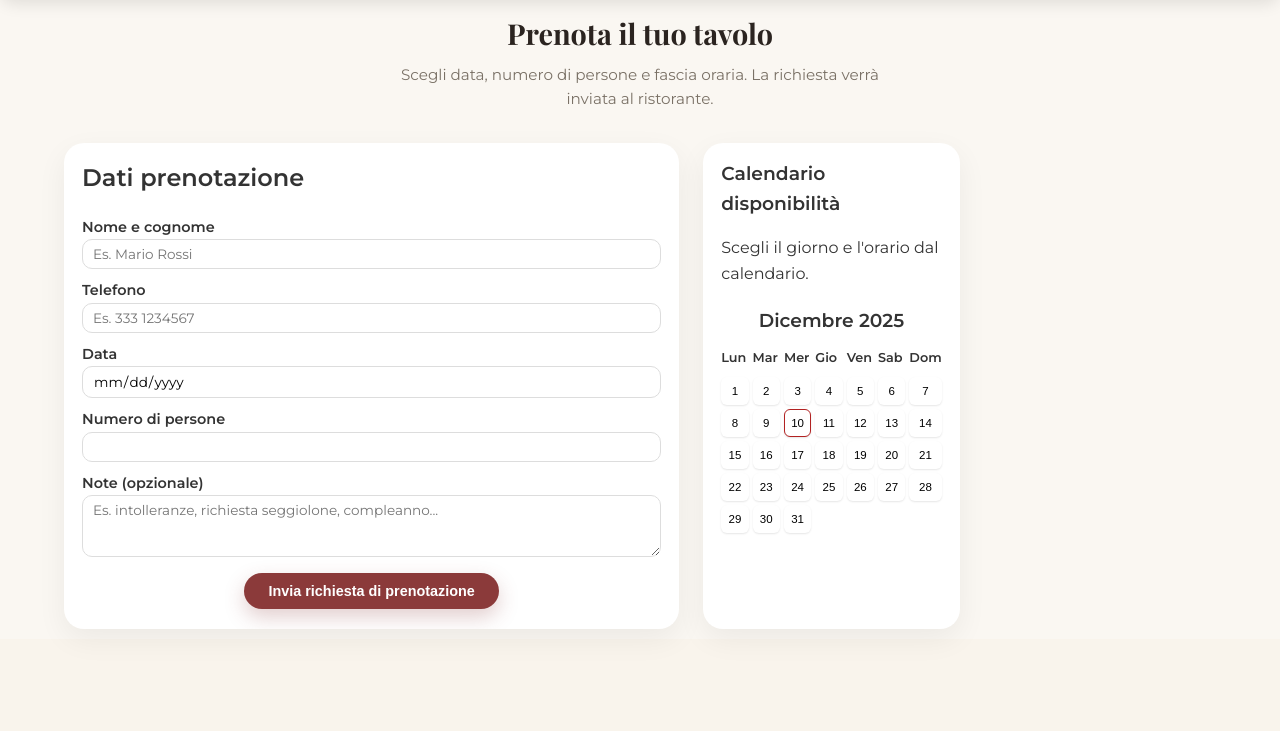
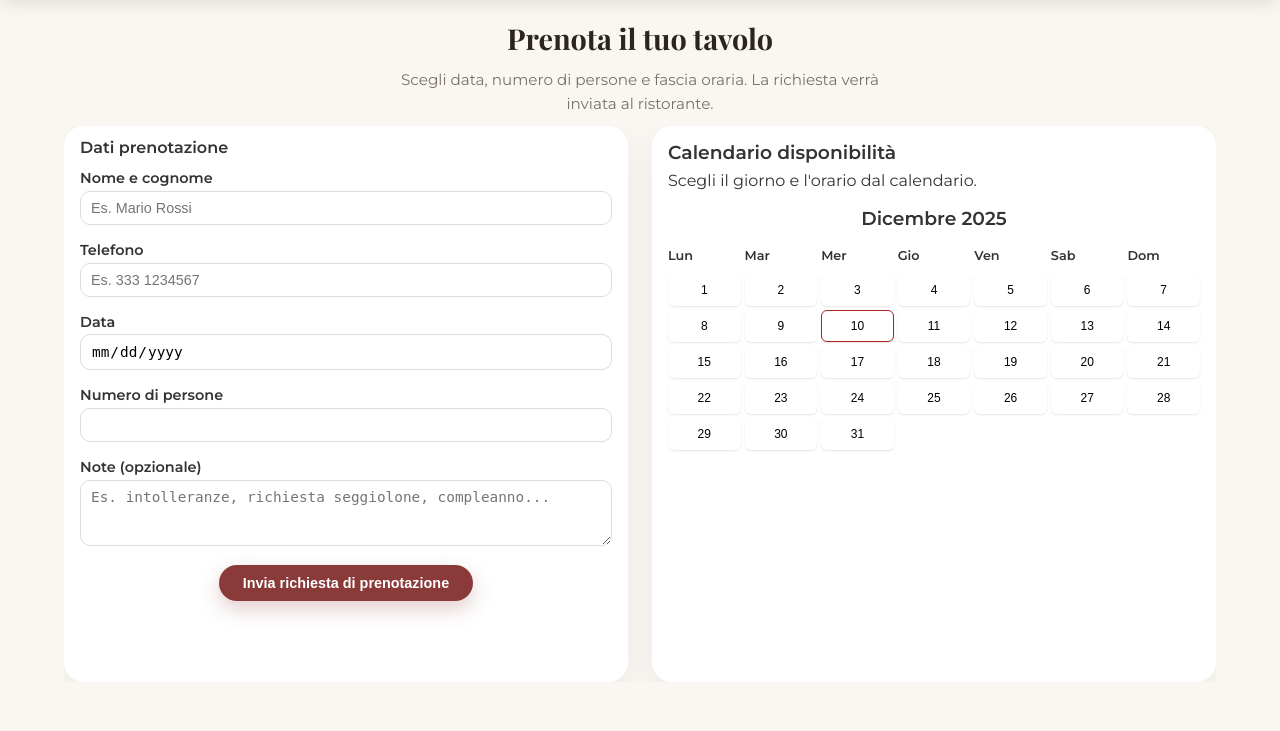
Before and after one commit to kawtar-c/SoftSprint, a PHP site: page /public/prenotazione.php in a window 1280 px wide. Shown: the part 69-800 px from the top of the page. Run offline with PHP 8.4, Linux system fonts and the light colour scheme.

Commit message:
modifica classe prenotazione
modifica per adattare le tabelle

```diff
--- a/css/style.css
+++ b/css/style.css
@@ -604,7 +604,7 @@ body > footer {
   opacity: 1;
   visibility: visible;
 }
-
+/* PAGINA MENU */
 /* HERO BLUR PER PAGINA MENU */
 .hero-blur {
   position: relative;
@@ -1067,19 +1067,7 @@ body > footer {
   background: #732f2f;
 }
 
-/* COLONNA DESTRA: RIEPILOGO ORDINE */
-
-.order-panel {
-  background: var(--light);
-  padding: 1rem;
-  border-radius: 14px;
-  box-shadow: 0 8px 24px rgba(0, 0, 0, 0.08);
-  max-height: calc(100vh - 200px);
-  overflow-y: auto;
-  display: flex;
-  flex-direction: column;
-  gap: 1rem;
-}
+
 
 .order-header {
   display: flex;
@@ -1171,18 +1159,6 @@ body > footer {
   font-size: 0.9rem;
 }
 
-/* RESPONSIVE */
-
-@media (max-width: 900px) {
-  .waiter-layout {
-    grid-template-columns: 1fr;
-  }
-
-  .menu-panel,
-  .order-panel {
-    max-height: none;
-  }
-}
 
 /* STILI PER LA PAGINA AMMINISTRATORE */
 /* STILE DEI TAB */
@@ -2408,156 +2384,138 @@ body > footer {
   font-size: 0.9rem;
 }
 
-/* RESPONSIVE */
-
-@media (max-width: 900px) {
-  .waiter-layout {
-    grid-template-columns: 1fr;
-  }
-
-  .menu-panel,
-  .order-panel {
-    max-height: none;
-  }
-}
 /* ============================= */
 /* PRENOTAZIONE ONLINE – TAVOLO  */
 /* ============================= */
 
-/* Render pagina più compatta */
+/* Sezione prenotazione */
 .booking-section {
-  padding: 20px 0 !important;
+  padding: 20px 0;
   background: #faf7f2;
 }
 
-/* Layout colonne più stretto */
-.booking-grid {
-  display: grid;
-  grid-template-columns: minmax(0, 1.2fr) minmax(0, 1fr);
-  gap: 24px !important;     /* ↓ ridotto da 40px */
-  align-items: stretch;
-}
-
+/* CONTENITORE DUE COLONNE */
+#prenotazione .booking-grid {
+  display: flex;
+  gap: 24px;
+  align-items: stretch;        /* colonne alte uguali */
+}
+
+/* Mobile: una colonna sola */
 @media (max-width: 900px) {
-  .booking-grid {
-    grid-template-columns: 1fr;
+  #prenotazione .booking-grid {
+    flex-direction: column;
   }
 }
 
-/* BOX FORM E BOX CALENDARIO PIÙ COMPATTI */
-#prenotazione .order-panel,
-.booking-slots {
+/* BOX BIANCHI (FORM + CALENDARIO) */
+#prenotazione .booking-grid > .order-panel {
+  flex: 1 1 0;                 /* 50% - 50% di larghezza */
+  min-width: 0;                /* permette di stringersi */
   background: #ffffff;
-  padding: 20px 18px !important; /* ↓ ridotto per entrare nello schermo */
+  padding: 18px;
   border-radius: 20px;
-  box-shadow: 0 10px 30px rgba(0,0,0,0.06);
+  box-shadow: 0 10px 30px rgba(0, 0, 0, 0.06);
+
+  display: flex;
+  flex-direction: column;
+}
+
+/* Calendario un filo più compatto internamente */
+#prenotazione .booking-slots {
+  padding: 14px;
 }
 
 /* ======================== */
-/* FORM PRENOTAZIONE */
+/* FORM PRENOTAZIONE        */
 /* ======================== */
 
-/* Rimuovo gap verticale gestito da browser */
 #prenotazione .booking-form {
   display: flex;
   flex-direction: column;
-  gap: 0 !important;
-}
-
-/* Spaziatura uniforme tra i campi */
+  gap: 0;
+}
+
 #prenotazione .booking-form .form-group {
-  margin-bottom: 12px !important; /* REGOLA PRINCIPALE */
-}
-
-/* Rimuove margine sotto all'ultimo campo */
+  margin-bottom: 12px;
+}
+
 #prenotazione .booking-form .form-group:last-of-type {
-  margin-bottom: 0 !important;
-}
-
-/* Label */
+  margin-bottom: 0;
+}
+
 #prenotazione .form-group label {
   font-size: 0.9rem;
   font-weight: 600;
-  margin-bottom: 4px !important;
-}
-
-/* Input stile compatto */
+  margin-bottom: 4px;
+}
+
 #prenotazione .form-group input,
 #prenotazione .form-group textarea {
   width: 100%;
-  padding: 8px 10px !important; /* ↓ ridotto per compattezza */
+  padding: 8px 10px;
   border-radius: 10px;
   border: 1px solid #ddd;
-  font-family: inherit;
-  font-size: 0.9rem !important; /* ↓ leggermente ridotto */
+  font-size: 0.9rem;
   background: #fff;
-  transition: border-color 0.15s ease, box-shadow 0.15s ease;
 }
 
 #prenotazione .form-group input:focus,
 #prenotazione .form-group textarea:focus {
-  outline: none;
   border-color: #c59d5f;
-  box-shadow: 0 0 0 2px rgba(197,157,95,0.15);
-}
-
-/* Area messaggio */
-#prenotazione .booking-message {
-  margin-top: 4px;
-  font-size: 0.9rem;
-}
-
-/* Pulsante prenota */
+  box-shadow: 0 0 0 2px rgba(197, 157, 95, 0.15);
+}
+
 #prenotazione .booking-actions {
   display: flex;
   justify-content: center;
 }
 
 #prenotazione #btn-prenota {
-  padding: 10px 24px !important; /* ↓ leggermente ridotto */
-  border-radius: 999px;
-  font-size: 0.9rem !important;
+  padding: 10px 24px;
+  border-radius: 999px;
+  font-size: 0.9rem;
 }
 
 /* ======================== */
-/* CALENDARIO */
+/* CALENDARIO               */
 /* ======================== */
 
 .calendar-container {
-  margin-top: 10px !important; /* ↓ meno spazio */
+  margin-top: 10px;
 }
 
 .calendar-header {
   text-align: center;
-  margin-bottom: 0.5rem !important;
+  margin-bottom: 0.5rem;
 }
 
 .calendar-grid {
   display: grid;
   grid-template-columns: repeat(7, 1fr);
-  gap: 0.25rem !important;
-  font-size: 0.8rem !important; /* ↓ più compatto */
+  gap: 0.25rem;
+  font-size: 0.8rem;
 }
 
 .cal-day-name {
   font-weight: 600;
-  padding: 0.25rem 0 !important;
+  padding: 0.25rem 0;
 }
 
 .cal-cell {
-  min-height: 32px !important;
+  min-height: 32px;
   display: flex;
   justify-content: center;
 }
 
 .cal-day-btn {
   width: 100%;
-  padding: 5px 0 !important;
-  border-radius: 6px !important;
+  padding: 5px 0;
+  border-radius: 6px;
   background: #ffffff;
   border: none;
   cursor: pointer;
-  font-size: 0.75rem !important;
+  font-size: 0.75rem;
   box-shadow: 0 1px 2px rgba(0,0,0,0.1);
 }
 
@@ -2566,96 +2524,72 @@ body > footer {
 }
 
 .cal-today {
-  border: 1px solid #b22222 !important;
+  border: 1px solid #b22222;
 }
 
 .cal-selected {
-  background: #8b3a3a !important;
-  color: white !important;
+  background: #8b3a3a;
+  color: white;
 }
 
 /* ======================== */
-/* ORARI DISPONIBILI */
+/* FASCE ORARIE             */
 /* ======================== */
 
 .slots-container {
   display: flex;
   flex-wrap: wrap;
-  gap: 8px !important;      /* ↓ più compatti */
-  margin-top: 20px !important;
-  margin-bottom: 15px !important;
+  gap: 8px;
+  margin-top: 20px;
+  margin-bottom: 15px;
 }
 
 .slot-button {
-  padding: 6px 10px !important; /* ↓ più piccoli */
-  border-radius: 999px;
-  font-size: 0.8rem !important;
+  padding: 6px 10px;
+  border-radius: 999px;
+  font-size: 0.8rem;
   background: #f5f2eb;
   border: 1px solid #ddd;
   cursor: pointer;
 }
 
 .slot-button.selected {
-  background: #8b3a3a !important;
-  color: #fff !important;
-  border-color: #8b3a3a !important;
-}
-/* ========================================== */
-/* RIDUZIONE ALTEZZA DEI DUE RIQUADRI BIANCHI */
-/* ========================================== */
-
-/* Riduce padding interno dei box bianchi */
-#prenotazione .order-panel,
-.booking-slots {
-  padding: 16px 18px !important;   /* ↓ prima 28px 26px */
-}
-
-/* Altezza minima più bassa */
-.booking-grid .order-panel,
-.booking-grid .booking-slots {
-  min-height: 350px !important;   /* ↓ ridotto per evitare scroll */
-}
-
-/* Riduce spazio verticale tra gli elementi del form */
-#prenotazione .booking-form .form-group {
-  margin-bottom: 8px !important;   /* ↓ prima era 12px */
-}
-
-/* Riduce padding dentro input e textarea */
-#prenotazione .form-group input,
-#prenotazione .form-group textarea {
-  padding: 6px 10px !important;     /* ↓ più compatti */
-  font-size: 0.85rem !important;
-}
-
-/* Riduce spazio tra calendario e fasce orarie */
-.calendar-container {
-  margin-top: 4px !important;
-}
-
-/* Calendario più compatto */
-.cal-cell {
-  min-height: 28px !important;
-}
-
-.cal-day-btn {
-  padding: 4px 0 !important;
-  font-size: 0.72rem !important;
-}
-
-/* Riduce anche le fasce orarie */
-.slots-container {
-  margin-top: 14px !important;
-  gap: 6px !important;
-}
-
-.slot-button {
-  padding: 5px 8px !important;
-  font-size: 0.78rem !important;
-}
-
-/* Sezione prenotazione meno “alta” */
-.booking-section {
-  padding-top: 10px !important;
-  padding-bottom: 10px !important;
-}
+  background: #8b3a3a;
+  color: #fff;
+  border-color: #8b3a3a;
+}
+body#page-prenotazione {
+    overflow: hidden !important;
+    height: 100vh;
+}
+#prenotazione.booking-section {
+    padding-top: 10px !important; /* molto più compatto */
+    height: calc(100vh - 70px);   /* 70px = altezza navbar */
+    display: flex;
+    flex-direction: column;
+}
+
+#prenotazione .container {
+    flex: 1;
+    display: flex;
+    flex-direction: column;
+    overflow: hidden;
+}
+
+#prenotazione .booking-grid {
+    flex: 1;
+    overflow: hidden; /* niente scroll interno */
+}
+#prenotazione .section-header {
+    margin-top: 5px !important;
+    margin-bottom: 10px !important;
+}
+#prenotazione .order-panel {
+    padding: 12px 16px !important;
+    overflow: hidden;
+}
+#prenotazione .order-panel h2 {
+    font-size: 1.0rem !important;   /* più piccolo */
+    margin-bottom: 8px !important;  /* meno spazio sotto */
+    line-height: 1.2;
+}
```
